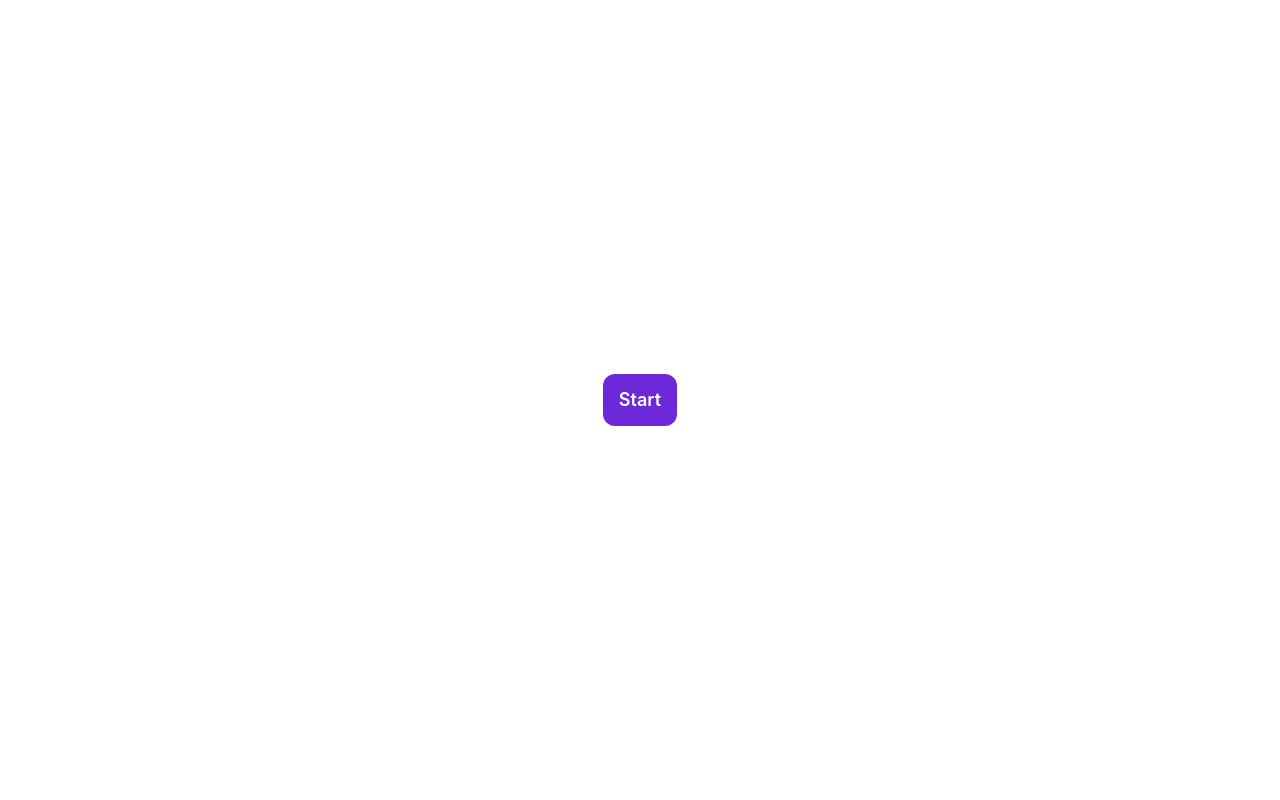
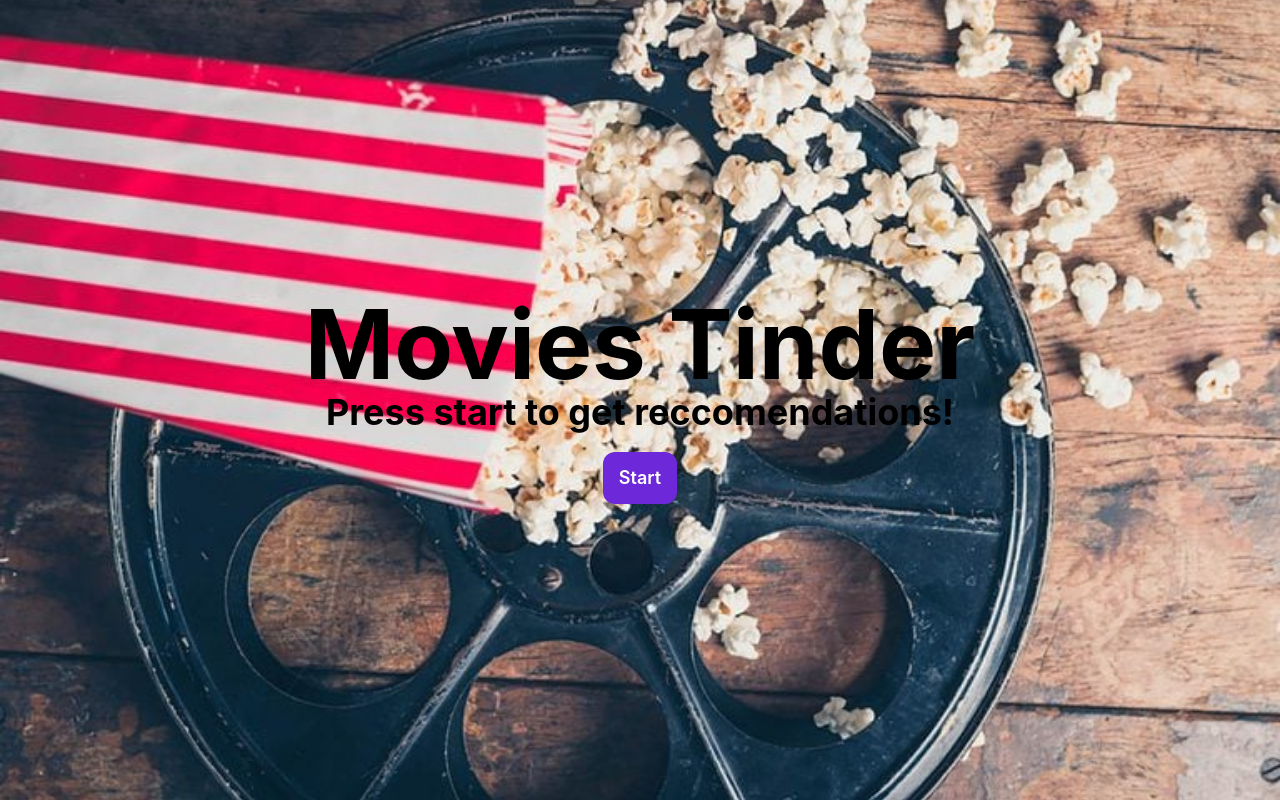
Before and after one commit to HalfPaul/movies-tinder, a Next.js app in the folder client/: page / in a window 1280 px wide. Built offline with nearby package versions, Linux system fonts and the light colour scheme.

Commit message:
Added background color

```diff
--- a/client/pages/index.tsx
+++ b/client/pages/index.tsx
@@ -3,12 +3,20 @@ import Image from 'next/image'
 import styles from '../styles/Home.module.css'
 import { useRouter } from "next/router";
 
-
 export default function Home() {
   const router = useRouter();
   return (
-    <div className="flex justify-center items-center w-full h-screen">
-      <button className="py-3 px-4 text-white duration-100 rounded-xl text-lg font-semibold bg-violet-700 hover:bg-violet-400" onClick={() => {router.push("/selection")}}>
+    <div className="flex flex-col justify-center items-center w-full h-screen bg-[url('/background.jpg')] bg-cover bg-center">
+      <h1 className="text-8xl text-black font-bold">Movies Tinder</h1>
+      <h3 className="text-4xl text-black font-bold">
+        Press start to get reccomendations!
+      </h3>
+      <button
+        className="py-3 px-4 mt-5 text-white duration-100 rounded-xl text-lg font-semibold bg-violet-700 hover:bg-violet-400"
+        onClick={() => {
+          router.push("/selection");
+        }}
+      >
         Start
       </button>
     </div>
```
Also changed, not shown: client/public/background.jpg (added).
